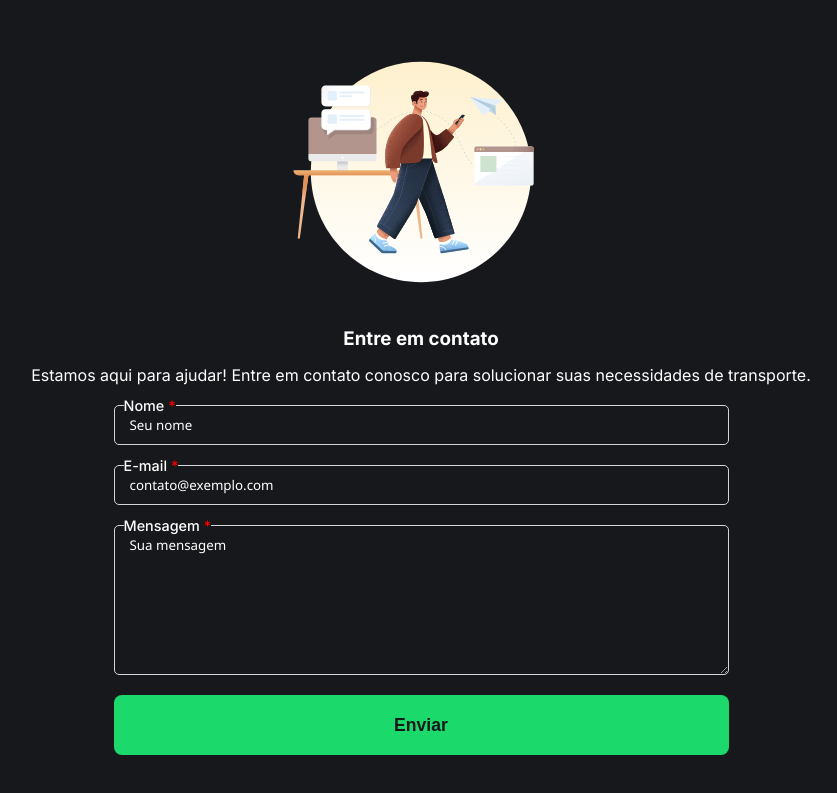
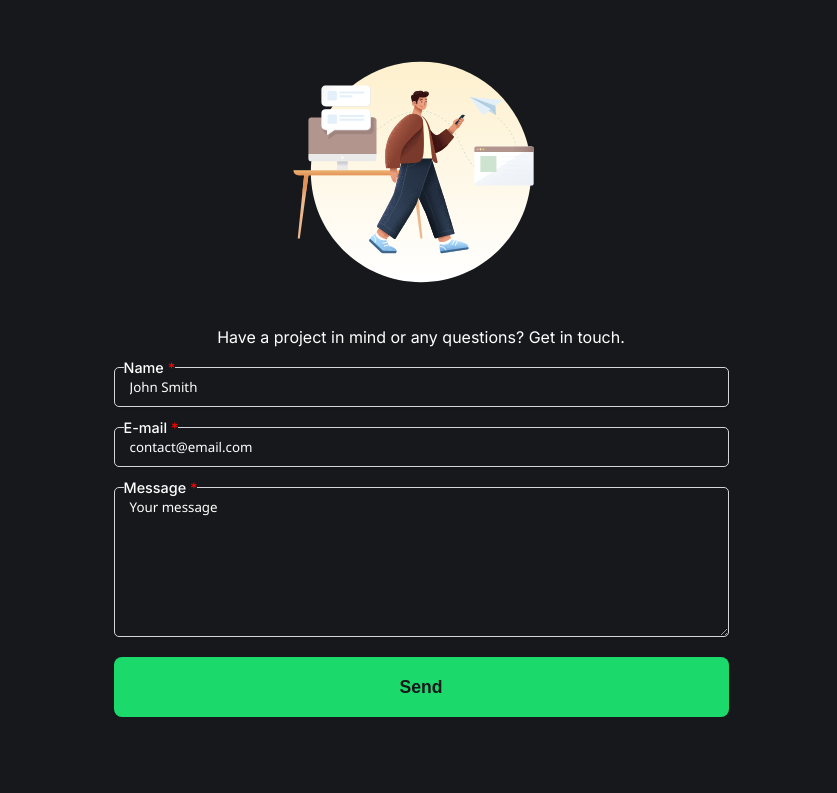
Before and after one commit to jordan-cod/portfolio, a Next.js app: page /en in a window 1280 px wide. Shown: the part 1646-2439 px from the top of the page, without its empty margins (219-1056 px from the left). After the commit the page ends 2413 px from the top, so only its background shows below. Built offline with nearby package versions, Linux system fonts and the light colour scheme.

Commit message:
Utilizar novas traduções

```diff
--- a/src/components/HomePage/contact-form/ContactForm.tsx
+++ b/src/components/HomePage/contact-form/ContactForm.tsx
@@ -2,6 +2,7 @@
 import { useState, ChangeEvent, FormEvent } from "react";
 import Image from "next/image";
 import styles from "./ContactForm.module.css";
+import { useTranslations } from "next-intl";
 
 interface FormData {
     name: string;
@@ -15,7 +16,8 @@ interface Errors {
     message?: string;
 }
 
-const ContactForm = () => {
+export default function ContactForm() {
+    const t = useTranslations("HomePage");
     const [formData, setFormData] = useState<FormData>({
         name: "",
         email: "",
@@ -26,37 +28,38 @@ const ContactForm = () => {
     const [statusMessage, setStatusMessage] = useState<string>("");
     const [statusClass, setStatusClass] = useState<string>("");
 
-    const handleChange = (
+    function handleChange(
         e: ChangeEvent<HTMLInputElement | HTMLTextAreaElement>,
-    ) => {
+    ) {
         setFormData({
             ...formData,
             [e.target.id]: e.target.value,
         });
-    };
+    }
 
-    const validate = (): Errors => {
+    function validate(): Errors {
         const newErrors: Errors = {};
-        if (!formData.name) newErrors.name = "Por favor, insira seu nome.";
-        if (!formData.email) newErrors.email = "Por favor, insira seu email.";
+        if (!formData.name) newErrors.name = t("contact.validate.name.empty");
+        if (!formData.email)
+            newErrors.email = t("contact.validate.e-mail.empty");
         if (!formData.message)
-            newErrors.message = "Por favor, insira uma mensagem.";
+            newErrors.message = t("contact.validate.message.empty");
         if (formData.name.length > 100)
-            newErrors.name = "O nome deve ter no máximo 100 caracteres.";
+            newErrors.name = t("contact.validate.name.limit");
         if (formData.email.length > 100)
-            newErrors.email = "O email deve ter no máximo 100 caracteres.";
+            newErrors.email = t("contact.validate.e-mail.limit");
         if (formData.message.length > 255)
-            newErrors.message = "A mensagem deve ter no máximo 255 caracteres.";
+            newErrors.message = t("contact.validate.message.limit");
         if (
             formData.email &&
             !/^[^\s@]+@[^\s@]+\.[^\s@]+$/.test(formData.email)
         ) {
-            newErrors.email = "Por favor, insira um email válido.";
+            newErrors.email = t("contact.validate.e-mail.invalid");
         }
         return newErrors;
-    };
+    }
 
-    const submitForm = async (e: FormEvent) => {
+    async function submitForm(e: FormEvent) {
         e.preventDefault();
         const validationErrors = validate();
         if (Object.keys(validationErrors).length > 0) {
@@ -86,18 +89,21 @@ const ContactForm = () => {
                 email: "",
                 message: "",
             });
-            showStatusMessage("Mensagem enviada com sucesso!", "success");
+            showStatusMessage(
+                t("contact.validate.status-message.success"),
+                "success",
+            );
         } catch (error) {
             showStatusMessage(
-                "Erro ao enviar mensagem. Tente novamente mais tarde.",
+                t("contact.validate.status-message.error"),
                 "error",
             );
         } finally {
             setSubmitting(false);
         }
-    };
+    }
 
-    const showStatusMessage = (message: string, type: string) => {
+    function showStatusMessage(message: string, type: string) {
         setStatusMessage(message);
         setStatusClass(type);
 
@@ -105,7 +111,7 @@ const ContactForm = () => {
             setStatusMessage("");
             setStatusClass("");
         }, 5000);
-    };
+    }
 
     return (
         <section id="contact" className={styles.contact}>
@@ -119,21 +125,18 @@ const ContactForm = () => {
                             height={280}
                         />
                     </div>
-                    <h3>Entre em contato</h3>
-                    <p>
-                        Estamos aqui para ajudar! Entre em contato conosco para
-                        solucionar suas necessidades de transporte.
-                    </p>
+                    <p>{t("contact.subtitle")}</p>
                 </div>
                 <form id="contact-form" onSubmit={submitForm}>
                     <div>
                         <label htmlFor="name">
-                            Nome<span> *</span>
+                            {t("contact.form.name.label")}
+                            <span> *</span>
                         </label>
                         <input
                             id="name"
                             type="text"
-                            placeholder="Seu nome"
+                            placeholder={t("contact.form.name.placeholder")}
                             maxLength={100}
                             value={formData.name}
                             onChange={handleChange}
@@ -145,12 +148,13 @@ const ContactForm = () => {
                     </div>
                     <div>
                         <label htmlFor="email">
-                            E-mail<span> *</span>
+                            {t("contact.form.e-mail.label")}
+                            <span> *</span>
                         </label>
                         <input
                             id="email"
                             type="email"
-                            placeholder="contato@exemplo.com"
+                            placeholder={t("contact.form.e-mail.placeholder")}
                             maxLength={100}
                             value={formData.email}
                             onChange={handleChange}
@@ -162,11 +166,12 @@ const ContactForm = () => {
                     </div>
                     <div>
                         <label htmlFor="message">
-                            Mensagem<span> *</span>
+                            {t("contact.form.message.label")}
+                            <span> *</span>
                         </label>
                         <textarea
                             id="message"
-                            placeholder="Sua mensagem"
+                            placeholder={t("contact.form.message.placeholder")}
                             maxLength={255}
                             value={formData.message}
                             onChange={handleChange}
@@ -181,7 +186,9 @@ const ContactForm = () => {
                         disabled={submitting}
                         className={submitting ? styles.disabled : ""}
                     >
-                        {submitting ? "Enviando..." : "Enviar"}
+                        {submitting
+                            ? t("contact.button.sending")
+                            : t("contact.button.static")}
                     </button>
                 </form>
                 <div id="status-message" className={statusClass}>
@@ -190,6 +197,4 @@ const ContactForm = () => {
             </div>
         </section>
     );
-};
-
-export default ContactForm;
+}
```
